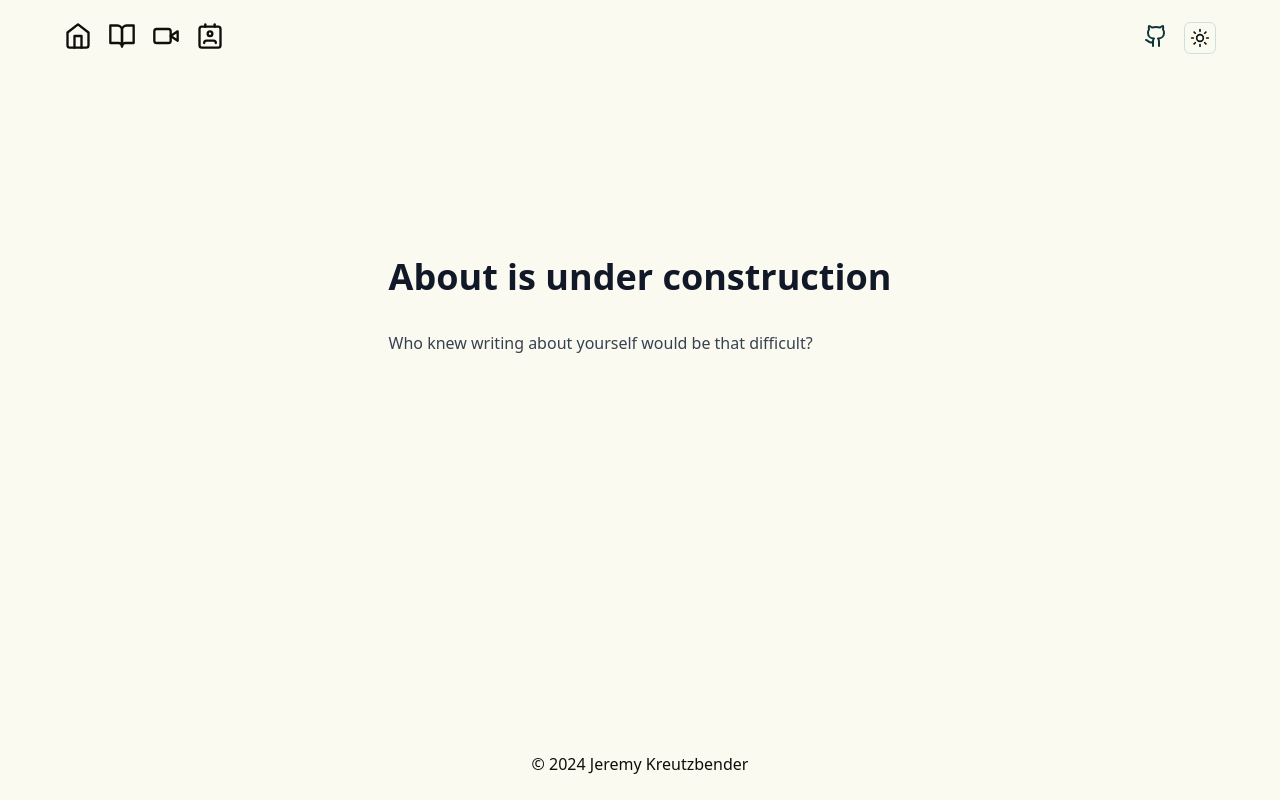
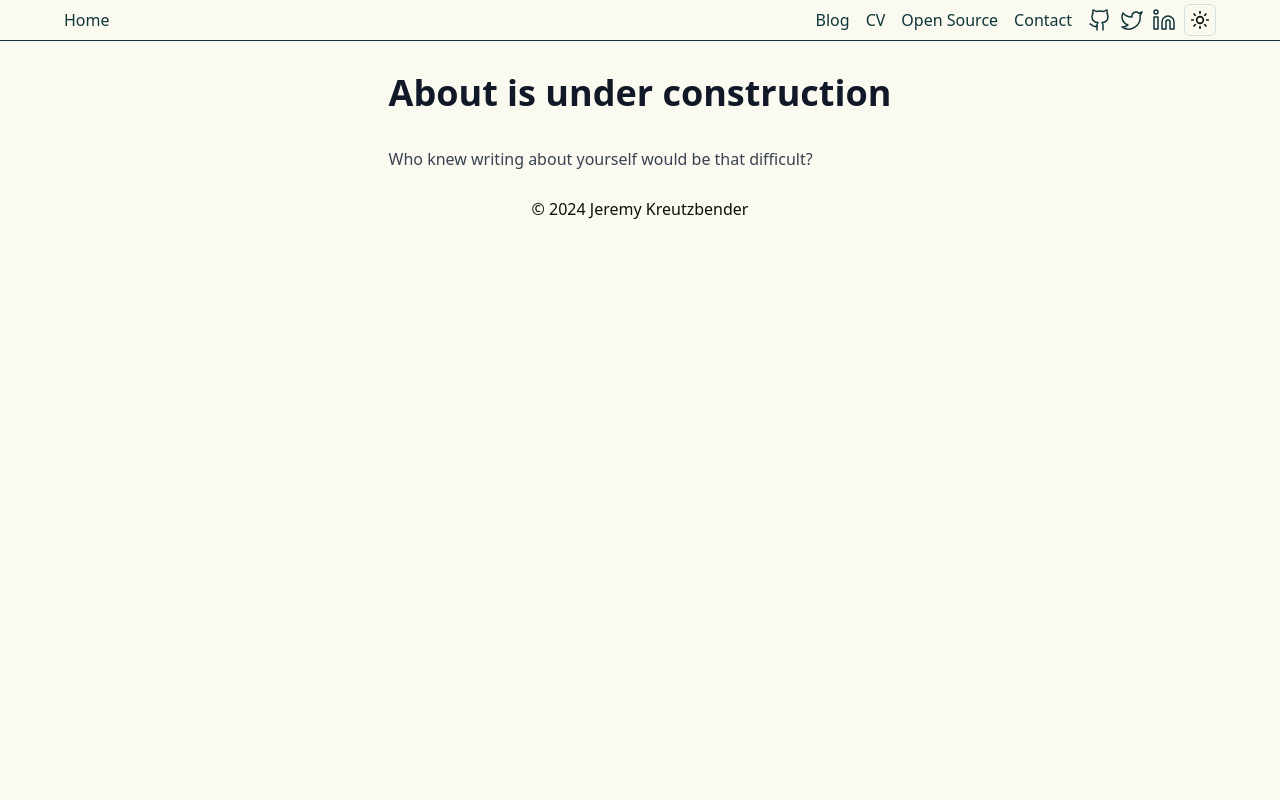
Before and after one commit to jer-k/jeremykreutzbender.com, a Next.js app: page /about in a window 1280 px wide. Built offline with nearby package versions, Linux system fonts and the light colour scheme.

Commit message:
Building new hero section

```diff
--- a/app/(site)/layout.tsx
+++ b/app/(site)/layout.tsx
@@ -14,9 +14,11 @@ export default function RootLayout({ children }: { children: ReactNode }) {
         enableSystem
         disableTransitionOnChange
       >
-        <div className="flex flex-col h-screen justify-between px-16 pt-4">
+        <div>
           <Header />
-          {children}
+          <main className="flex flex-col justify-between px-16 pt-4">
+            {children}
+          </main>
           <Toaster />
           <Footer />
         </div>
--- a/components/footer.tsx
+++ b/components/footer.tsx
@@ -5,5 +5,3 @@ export function Footer() {
     </footer>
   );
 }
-
-// --primary: 184 58% 14%;
--- a/components/github-icon-button.tsx
+++ b/components/github-icon-button.tsx
@@ -5,16 +5,16 @@ type Props = {
 };
 export function GithubIconButton({ href }: Props) {
   return (
-    <a href={href}>
-      <Button variant="link">
+    <a href={href} target="_blank">
+      <Button className="p-0" variant="link">
         <svg
-          className=" h-6 w-6"
+          className="h-6 w-6 text-primary hover:text-primary/70 dark:text-bright dark:hover:text-bright/70"
           fill="none"
           height="24"
           stroke="currentColor"
           strokeLinecap="round"
           strokeLinejoin="round"
-          strokeWidth="2"
+          strokeWidth="1.5"
           viewBox="0 0 24 24"
           width="24"
           xmlns="http://www.w3.org/2000/svg"
--- a/components/header.tsx
+++ b/components/header.tsx
@@ -1,67 +1,43 @@
-"use client";
+import Link from "next/link";
 
-import Link from "next/link";
-import { usePathname } from "next/navigation";
-
-import { HomeIcon, VideoIcon, BookOpen, Contact } from "lucide-react";
-
-import { ModeToggle } from "@/components/mode-toggle";
 import {
   DropdownMenu,
   DropdownMenuContent,
   DropdownMenuItem,
   DropdownMenuTrigger,
 } from "@/components/ui/dropdown-menu";
-import * as React from "react";
+import { ModeToggle } from "@/components/mode-toggle";
 import { GithubIconButton } from "@/components/github-icon-button";
+import { LinkedInIconButton } from "@/components/linkedin-icon-button";
+import { TwitterIconButton } from "@/components/twitter-icon-button";
+import { HighlightLink } from "@/components/highlight-link";
 
 export function Header() {
-  const pathname = usePathname();
-
-  const baseIcon = "h-7 w-7";
-  const activeIcon = `${baseIcon} stroke-shine`;
-
   return (
-    <header className="mb-4">
-      <div className="hidden md:flex h-full flex-row">
+    <header className="mb-4 border-b border-primary dark:border-bright">
+      <div className="hidden md:flex h-full flex-row px-16">
         <div className="container px-0 flex flex-row items-center justify-between">
-          <div className="flex flex-row items-end space-x-4">
-            <Link aria-label="Home" href="/">
-              <HomeIcon
-                className={`link ${pathname === "/" ? activeIcon : baseIcon}`}
+          <HighlightLink label="Home" href="/" />
+          <div className="flex flex-row items-center space-x-4">
+            <HighlightLink label="Blog" href="/blog" />
+            <HighlightLink label="CV" href="/cv" />
+            <HighlightLink label="Open Source" href="/open_source" />
+            <HighlightLink label="Contact" href="/contact" />
+            {/*<HighlightLink label="About" href="/about" />*/}
+            <div className="flex flex-row items-center space-x-2">
+              <GithubIconButton
+                href={"https://github.com/jer-k/jeremykreutzbender.com"}
               />
-            </Link>
-            <Link aria-label="Blog" href="/blog">
-              <BookOpen
-                className={`link ${
-                  pathname.includes("/blog") ? activeIcon : baseIcon
-                }`}
+              <TwitterIconButton href={"https://twitter.com/J_Kreutzbender"} />
+              <LinkedInIconButton
+                href={"https://www.linkedin.com/in/jeremykreutzbender/"}
               />
-            </Link>
-            <Link aria-label="Videos" href="/videos">
-              <VideoIcon
-                className={`link ${
-                  pathname === "/videos" ? activeIcon : baseIcon
-                }`}
-              />
-            </Link>
-            <Link aria-label="Contact" href="/contact">
-              <Contact
-                className={`link ${
-                  pathname === "/contact" ? activeIcon : baseIcon
-                }`}
-              />
-            </Link>
-          </div>
-          <div>
-            <GithubIconButton
-              href={"https://github.com/jer-k/jeremykreutzbender.com"}
-            />
-            <ModeToggle />
+              <ModeToggle />
+            </div>
           </div>
         </div>
       </div>
-      <div className="md:hidden flex">
+      <div className="md:hidden flex px-16">
         <DropdownMenu>
           <DropdownMenuTrigger asChild>
             <button className="text-gray-800 dark:text-gray-200 hover:text-gray-600 dark:hover:text-gray-400 focus:outline-none focus:text-gray-600 dark:focus:text-gray-400">
@@ -86,8 +62,13 @@ export function Header() {
               </Link>
             </DropdownMenuItem>
             <DropdownMenuItem asChild>
-              <Link aria-label="Videos" href="/videos">
-                Videos
+              <Link aria-label="Contact" href="/cv">
+                CV
+              </Link>
+            </DropdownMenuItem>
+            <DropdownMenuItem asChild>
+              <Link aria-label="Open Source" href="/open_source">
+                Open Source
               </Link>
             </DropdownMenuItem>
             <DropdownMenuItem asChild>
@@ -95,16 +76,11 @@ export function Header() {
                 Contact
               </Link>
             </DropdownMenuItem>
-            <DropdownMenuItem asChild>
+            {/*<DropdownMenuItem asChild>
               <Link aria-label="About" href="/about">
                 About
               </Link>
-            </DropdownMenuItem>
-            <DropdownMenuItem asChild>
-              <Link aria-label="Contact" href="/cv">
-                CV
-              </Link>
-            </DropdownMenuItem>
+            </DropdownMenuItem>*/}
           </DropdownMenuContent>
         </DropdownMenu>
       </div>
--- a/components/hero-card.tsx
+++ b/components/hero-card.tsx
@@ -13,9 +13,9 @@ type Props = {
 };
 export function HeroCard({ title, description, href }: Props) {
   return (
-    <Link href={href}>
-      <Card className="w-64 h-24 shadow-lg hover:shadow-xl hover:scale-101 md:w-80 md:h-24">
-        <CardHeader>
+    <Link className="flex w-full" href={href}>
+      <Card className="w-full shadow-lg hover:shadow-xl hover:scale-101">
+        <CardHeader className="p-4">
           <CardTitle className="text-primary dark:text-bright">
             {title}
           </CardTitle>
--- /dev/null
+++ b/components/hero.tsx
@@ -0,0 +1,53 @@
+import Image from "next/image";
+
+import { HeroCard } from "@/components/hero-card";
+
+import heroPic from "/public/me/new-zealand.jpg";
+
+export function Hero() {
+  return (
+    <>
+      <section className="w-full">
+        <div className="flex flex-col space-y-4 lg:grid lg:grid-cols-3 lg:grid-rows-2 lg:gap-x-4 [grid-template-areas:'header_hero_hero''sub_hero_hero']">
+          <div className="flex [grid-area:hero]">
+            <Image
+              priority
+              alt="Hero Image"
+              className="aspect-content rounded-lg object-cover object-center"
+              src={heroPic}
+              placeholder="blur"
+            />
+          </div>
+          <div className="flex flex-col items-start space-y-2 [grid-area:header]">
+            <h1 className="text-primary dark:text-bright font-bold tracking-tighter text-4xl lg:text-5xl">
+              Jeremy Kreutzbender
+            </h1>
+            <h3 className="text-primary dark:text-bright font-bold tracking-tighter text-2xl lg:text-3xl">
+              Product Engineer
+            </h3>
+            <p className="text-primary dark:text-bright">
+              Hello from Portland, OR and welcome to my website! My software
+              interests with providing user experiences; which is what I call
+              Product Engineering.
+            </p>
+          </div>
+          <div className="flex [grid-area:sub]">
+            <div className="flex flex-col items-start space-y-2 h-full w-full">
+              <HeroCard
+                title="Open Source"
+                description="Contributions I've made to open source projects"
+                href="/open_source"
+              />
+              <HeroCard
+                title="Online CV"
+                description="An interactive version of my work history"
+                href="/cv"
+              />
+              <HeroCard title="Other" description="Other" href="/cv" />
+            </div>
+          </div>
+        </div>
+      </section>
+    </>
+  );
+}
--- /dev/null
+++ b/components/highlight-link.tsx
@@ -0,0 +1,17 @@
+import Link from "next/link";
+
+type Props = {
+  href: string;
+  label: string;
+};
+export function HighlightLink({ href, label }: Props) {
+  return (
+    <Link
+      className="text-primary hover:text-primary/70 dark:text-bright dark:hover:text-bright/70"
+      aria-label={label}
+      href={href}
+    >
+      {label}
+    </Link>
+  );
+}
--- a/components/linkedin-icon-button.tsx
+++ b/components/linkedin-icon-button.tsx
@@ -5,16 +5,16 @@ type Props = {
 };
 export function LinkedInIconButton({ href }: Props) {
   return (
-    <a href={href}>
-      <Button variant="link">
+    <a href={href} target="_blank">
+      <Button className="p-0" variant="link">
         <svg
-          className="h-6 w-6"
+          className="h-6 w-6 text-primary hover:text-primary/70 dark:text-bright dark:hover:text-bright/70"
           fill="none"
           height="24"
           stroke="currentColor"
           strokeLinecap="round"
           strokeLinejoin="round"
-          strokeWidth="2"
+          strokeWidth="1.5"
           viewBox="0 0 24 24"
           width="24"
           xmlns="http://www.w3.org/2000/svg"
--- a/components/twitter-icon-button.tsx
+++ b/components/twitter-icon-button.tsx
@@ -5,16 +5,16 @@ type Props = {
 };
 export function TwitterIconButton({ href }: Props) {
   return (
-    <a href={href}>
-      <Button variant="link">
+    <a href={href} target="_blank">
+      <Button className="p-0" variant="link">
         <svg
-          className="h-6 w-6"
+          className="h-6 w-6 text-primary hover:text-primary/70 dark:text-bright dark:hover:text-bright/70"
           fill="none"
           height="24"
           stroke="currentColor"
           strokeLinecap="round"
           strokeLinejoin="round"
-          strokeWidth="2"
+          strokeWidth="1.5"
           viewBox="0 0 24 24"
           width="24"
           xmlns="http://www.w3.org/2000/svg"
--- a/components/ui/button.tsx
+++ b/components/ui/button.tsx
@@ -9,7 +9,7 @@ const buttonVariants = cva(
   {
     variants: {
       variant: {
-        default: "bg-primary text-primary-foreground hover:bg-primary/90",
+        default: "bg-primary text-primary-foreground hover:bg-primary/70",
         destructive:
           "bg-destructive text-destructive-foreground hover:bg-destructive/90",
         outline:
--- a/tailwind.config.js
+++ b/tailwind.config.js
@@ -124,6 +124,9 @@ module.exports = {
       scale: {
         101: "1.01",
       },
+      gridTemplateRows: {
+        hero: "repeat(2, minmax(0, 0.5fr))",
+      },
     },
   },
   plugins: [require("tailwindcss-animate"), require("@tailwindcss/typography")],
```
Also changed, not shown: app/page.tsx (+4 -30 lines), 1 other file (tests, documents, lock files or other folders).
